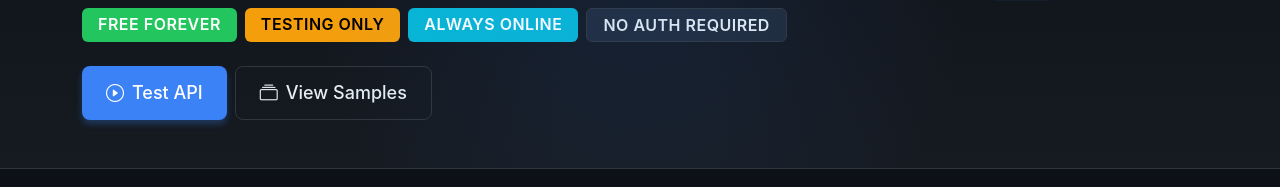
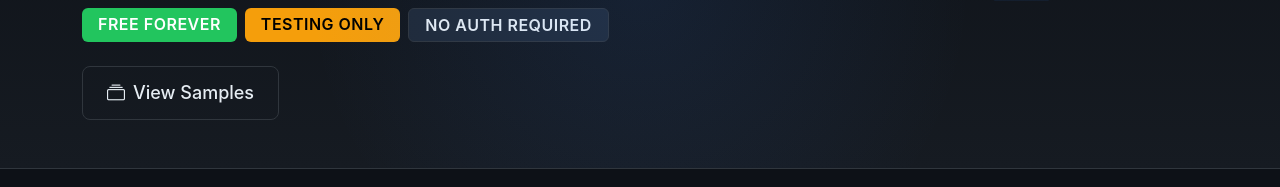
Before and after one commit to OmkarGharat/e-invoice-api, a website: page public/index.html in a window 1280 px wide. Shown: the part 256-443 px from the top of the page. Drawn offline with nearby package versions, Linux system fonts and the light colour scheme; no server answers.

Commit message:
Edit index.html

```diff
--- a/public/index.html
+++ b/public/index.html
@@ -45,13 +45,13 @@
                     <div class="d-flex flex-wrap gap-2 mb-4">
                         <span class="badge bg-success fs-6">FREE FOREVER</span>
                         <span class="badge bg-warning text-dark fs-6">TESTING ONLY</span>
-                        <span class="badge bg-info fs-6">ALWAYS ONLINE</span>
+                        <!-- <span class="badge bg-info fs-6">ALWAYS ONLINE</span> -->
                         <span class="badge bg-secondary fs-6">NO AUTH REQUIRED</span>
                     </div>
                     <div class="d-flex gap-2 flex-wrap">
-                        <button class="btn btn-primary btn-lg" onclick="testEndpoint('/health')">
+                        <!-- <button class="btn btn-primary btn-lg" onclick="testEndpoint('/health')">
                             <i class="bi bi-play-circle me-2"></i>Test API
-                        </button>
+                        </button> -->
                         <a href="#samples" class="btn btn-outline-light btn-lg">
                             <i class="bi bi-collection me-2"></i>View Samples
                         </a>
```
